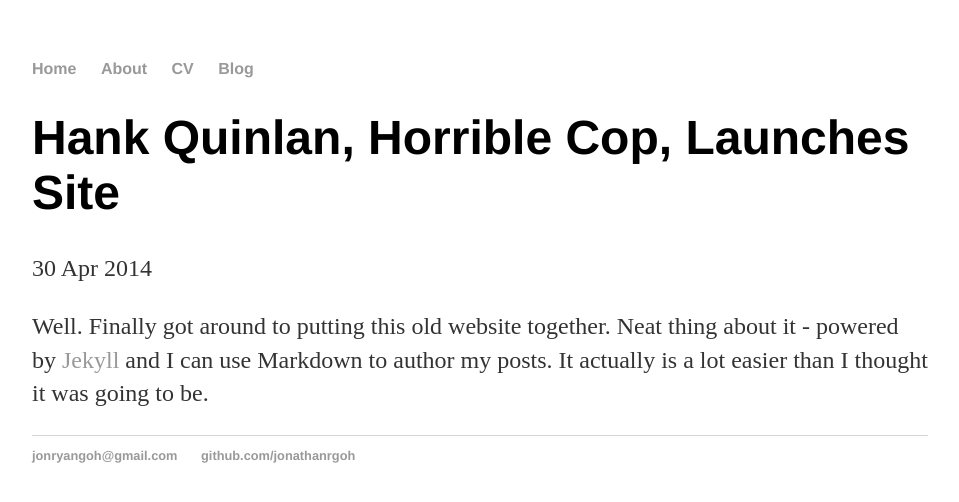
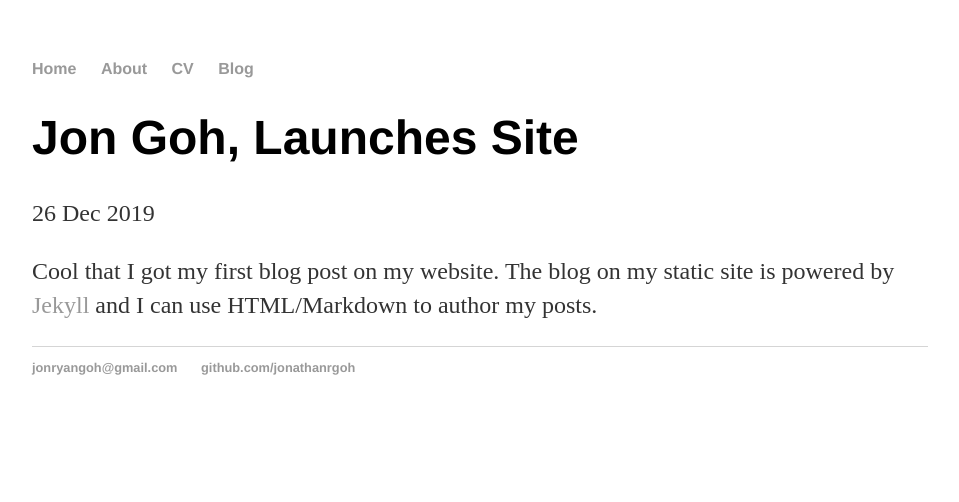
Before and after one commit to jonathanrgoh/jonathanrgoh.github.io, a Jekyll site: the page built from _posts/2019-12-26-jon-goh-site-launched.md, in a window 1280 px wide. Shown: the top 502 px of the page, without its empty margins (160-1119 px from the left). Built offline with Jekyll 4.4.1, drawn with Linux system fonts in a browser that asks for light colours.

Commit message:
Update 2019-12-26-jon-goh-site-launched.md

```diff
--- a/_posts/2019-12-26-jon-goh-site-launched.md
+++ b/_posts/2019-12-26-jon-goh-site-launched.md
@@ -1,7 +1,7 @@
 ---
 layout: post
-title: "Hank Quinlan, Horrible Cop, Launches Site"
-date: 2014-04-30
+title: "Jon Goh, Launches Site"
+date: 2019-12-26
 ---
 
-Well. Finally got around to putting this old website together. Neat thing about it - powered by [Jekyll](http://jekyllrb.com) and I can use Markdown to author my posts. It actually is a lot easier than I thought it was going to be.
+Cool that I got my first blog post on my website. The blog on my static site is powered by [Jekyll](http://jekyllrb.com) and I can use HTML/Markdown to author my posts.
```
